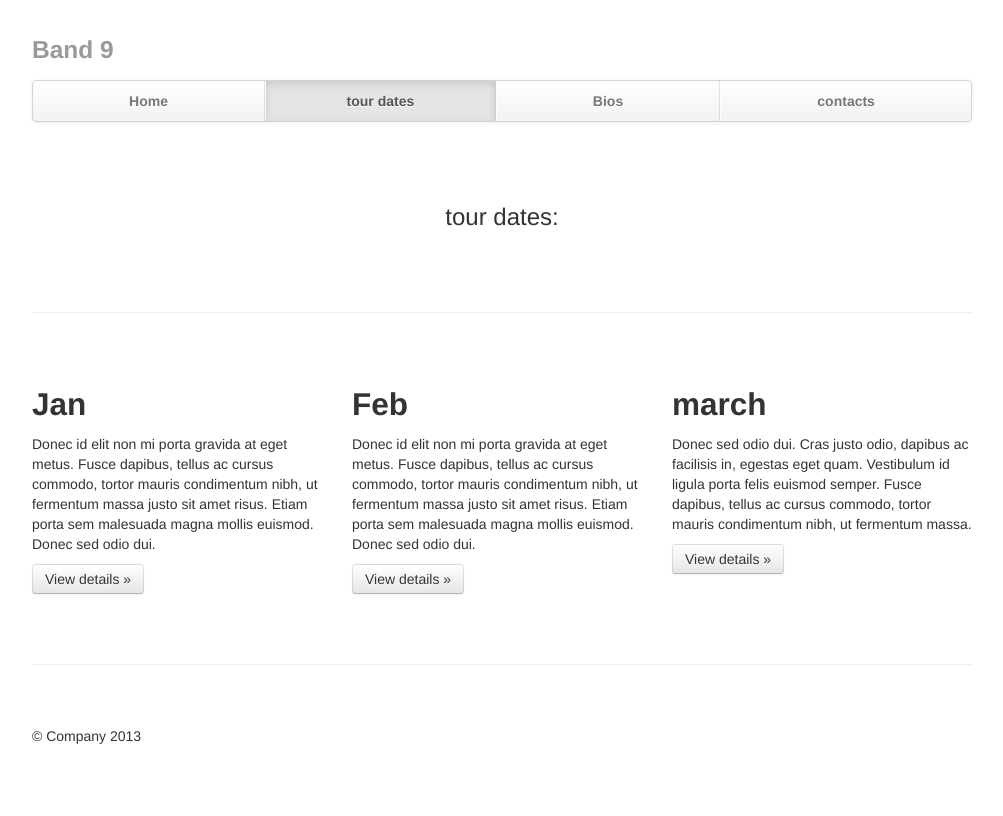
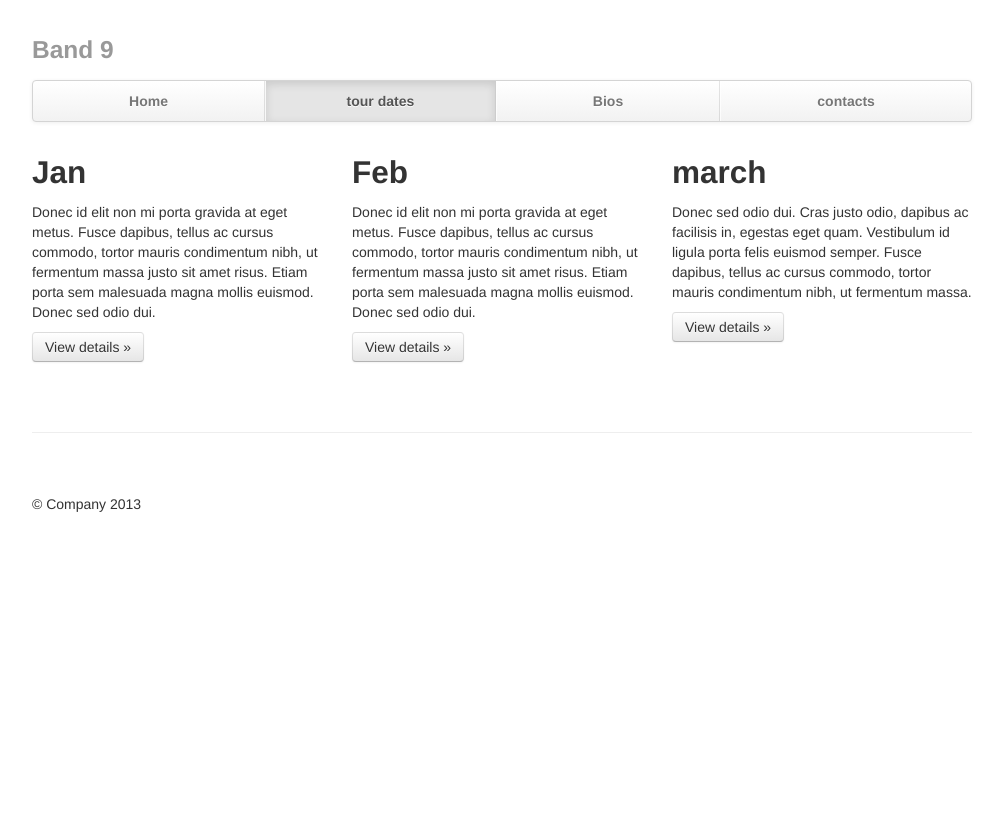
Before and after one commit to fujipug/band, a Django app: page /tourdates in a window 1280 px wide. Shown: the whole page, without its empty margins (138-1141 px from the left). After the commit the page ends 512 px from the top, so only its background shows below. Run offline with Django 3.2, Linux system fonts and the light colour scheme; some libraries are stand-ins or nearby versions.

Commit message:
modifying tourdates.html layout

```diff
--- a/band/template/tourdates.html
+++ b/band/template/tourdates.html
@@ -118,14 +118,6 @@
                 </div><!-- /.navbar -->
             </div>
 
-            <!-- Jumbotron -->
-            <div class="jumbotron">
-
-                <p class="lead">tour dates:</p>
-                            </div>
-
-            <hr>
-
             <!-- Example row of columns -->
             <div class="row-fluid">
                 <div class="span4">
```
